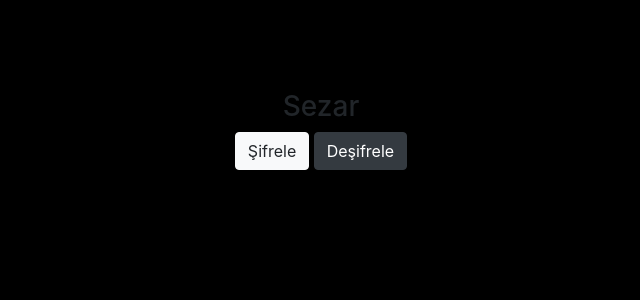
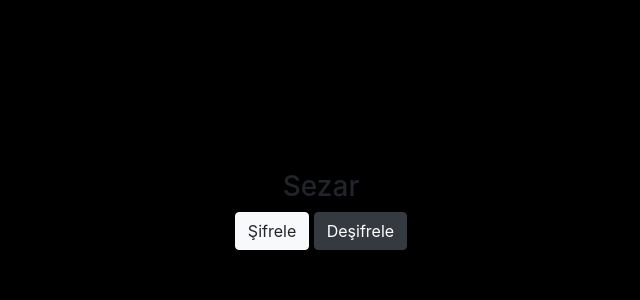
Before and after one commit to ensarkarabudak/Caesar-Cipher, a Flask app: page / in a window 1280 px wide. Shown: the top 300 px of the page, without its empty margins (319-959 px from the left). Run offline with Flask 2, Linux system fonts and the light colour scheme; some libraries are stand-ins or nearby versions.

Commit message:
Css Hata Giderildi

```diff
--- a/main.py
+++ b/main.py
@@ -6,7 +6,7 @@ app = Flask(__name__, static_url_path='/static')
 
 @app.route("/")
 def index():
-		return render_template('index.html')
+	return render_template('index.html')
 
 @app.route("/sifrele")
 def sifrele():
--- /dev/null
+++ b/static/css/style.css
@@ -0,0 +1,11 @@
+html,body{
+  background-color:black;
+  height: 100%;
+}
+
+h3{
+  margin-top: 80px;
+}
+#section{
+  padding:90px 0px;
+}
--- a/static/main.css
+++ /dev/null
@@ -1,13 +0,0 @@
-
-
-/*     <!-- Ensar Karabudak Tarafından Hazırlanmıştır. ensarkarabudak.com  -->  */
-
-
-html,body{
-  background-color:black;
-  height: 100%;
-}
-
-#section{
-  padding:90px 0px;
-}
--- a/templates/index.html
+++ b/templates/index.html
@@ -6,7 +6,7 @@
     <meta http-equiv="X-UA-Compatible" content="ie=edge">
     <title>Ana Sayfa</title>
     <link rel="stylesheet" href="https://stackpath.bootstrapcdn.com/bootstrap/4.3.1/css/bootstrap.min.css" integrity="sha384-ggOyR0iXCbMQv3Xipma34MD+dH/1fQ784/j6cY/iJTQUOhcWr7x9JvoRxT2MZw1T" crossorigin="anonymous">
-    <link rel="stylesheet" type="text/css" href="{{ url_for('static', filename='main.css') }}">
+    <link rel="stylesheet" href="{{ url_for('static', filename='css/style.css') }}">
 </head>
 <body>
     <section id="section">
```
